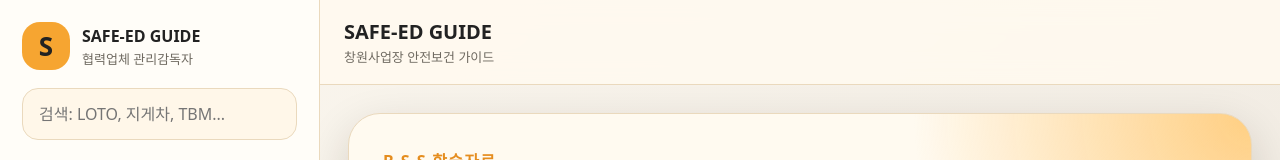
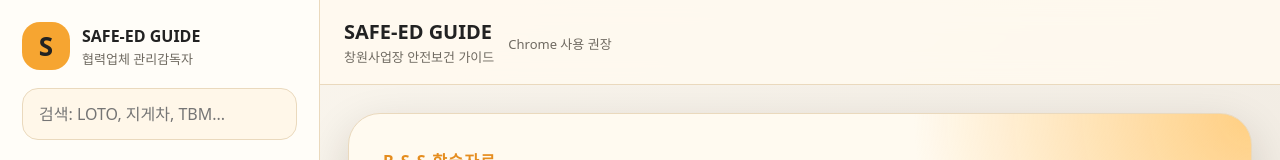
Before and after one commit to ghcks517-del/education, a website: page index.html in a window 1280 px wide. Shown: the top 160 px of the page. Drawn offline with Linux system fonts and the light colour scheme.

Commit message:
Add Chrome usage recommendation to index.html

```diff
--- a/index.html
+++ b/index.html
@@ -32,6 +32,8 @@
           <p id="screenSub">창원사업장 안전보건 가이드</p>
         </div>
         <button id="installBtn" hidden>설치</button>
+        <p class="chrome-guide"> Chrome 사용 권장
+    </p>
       </header>
 
       <section class="hero" id="homeView">
```
